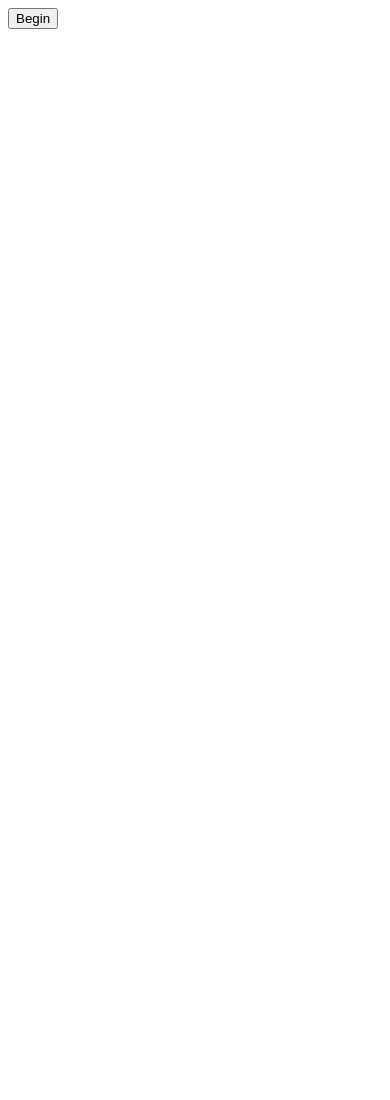
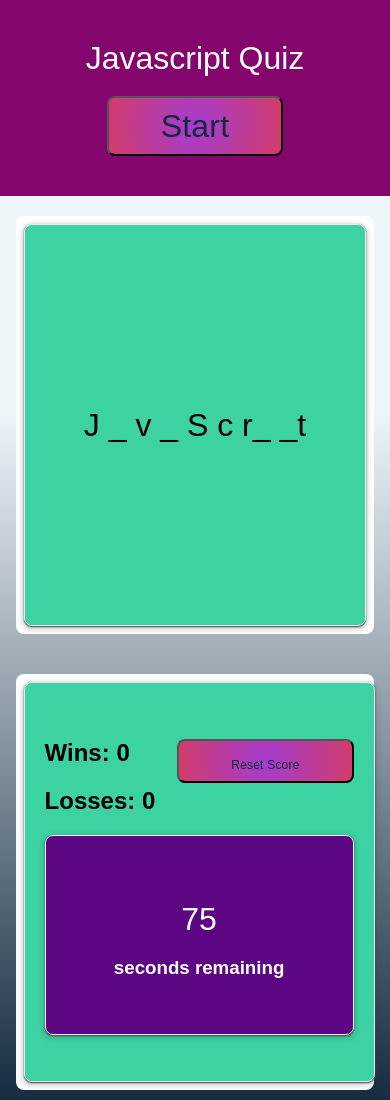
Before and after one commit to laurenagra/Quiz-Time, a plain HTML site: page index.html in a window 390 px wide. Before the commit the page ends 844 px from the top, so only its background shows below. Drawn offline with Linux system fonts and the light colour scheme.

Commit message:
Add style sheet and scoreboard

```diff
--- a/index.html
+++ b/index.html
@@ -4,10 +4,40 @@
     <meta charset="UTF-8">
     <meta http-equiv="X-UA-Compatible" content="IE=edge">
     <meta name="viewport" content="width=device-width, initial-scale=1.0">
-    <title>Document</title>
+    <link rel="stylesheet" type="text/css" href="./style.css" />
+    <title>Test Your Knowledge!</title>
 </head>
 <body>
-    <button id="start-btn">Begin</button>
+    <header>
+        <div class= "large-font">Javascript Quiz</div>
+        <button class="start-btn">Start</button>
+      </header>
+    <main>
+        <section>
+          <div class="card questions">
+            <div class="large-font word-blanks">J _ v _ S c r_ _t</div>
+          </div>
+        </section>
+
+        <section>
+          <div class="card results">
+            <div class = "win-loss-container">
+            <div>
+            <h2>Wins: <span class="win">0 </span> </h2>
+            <h2>Losses: <span class="lose">0</span></h2>
+          </div>
+            <button class="reset-button">Reset Score</button>
+        </div>
+            <div class= "card timer">
+              <div class = "timer-text">
+              <div class="large-font timer-count">75</div>
+              <h3>seconds remaining</h3>
+            </div>
+
+            </div>
+          </div>
+        </section>
+      </main>
     <script src="./index.js"></script>
 </body>
 </html>
--- a/index.js
+++ b/index.js
@@ -8,6 +8,69 @@
 //Interval- check through code from class for syntax
 //if 60 seconds take 5 seconds off for a wrong answer
 var startQuiz = document.getElementById("start-btn");
+var win = document.querySelector(".win");
+var lose = document.querySelector(".lose");
+var timerEl = document.querySelector(".timer-count");
+
+
+//Identify the questions I want to ask
+var questions = [
+    {
+        text: 'Which of the following type of variable takes precedence over other if names are same?',
+        choices: ['A - global variable',
+
+        'B - local variable',
+
+        'C - Both of the above.',
+
+        'D - None of the above.'],
+        correct: 'B - local variable'
+    },
+    {
+        text: 'All user-defined objects and built-in objects are descendants of an object called Object?',
+        choices: [
+            'A - true',
+            'B - false'],
+        correct: 'A - true'
+    },
+    {
+        text: 'Which of the following function of Number object returns a string value version of the current number in a format that may vary according to a browsers locale settings?',
+        choices: [ 'A - toExponential()',
+
+            'B - toFixed()',
+
+            'C - toLocaleString()',
+
+            'D - toString()'
+            ],
+            correct: 'C - toLocaleString()'
+    },
+    {
+        text: 'Which of the following function of String object returns a number indicating whether a reference string comes before or after or is the same as the given string in sort order?',
+        choices: ['A - localeCompare()',
+            'B - search()',
+
+            'C - substr()',
+
+            'D - concat()',
+         ],
+         correct: 'A - localeCompare()'
+    },
+    {
+        text: 'Which of the following function of Array object returns the last (greatest) index of an element within the array equal to the specified value, or -1 if none is found?',
+        choices: [ 'A - indexOf()',
+
+            'B - join()',
+
+            'C - lastIndexOf()',
+
+            'D - map()'
+        ],
+        correct: 'C - lastIndexOf()'
+    }
+]
+
+
 
 function quiz() {
     console.log("Boop");
--- /dev/null
+++ b/style.css
@@ -0,0 +1,147 @@
+* {
+    box-sizing: border-box;
+  }
+
+  body {
+    font-family: Arial;
+    margin: 0;
+    display: flex;
+    flex-direction: column;
+    min-height: 100vh;
+    justify-content: flex-start;
+    background: linear-gradient(
+      0deg,
+      rgba(19, 41, 61, 1) 0%,
+      rgba(237, 245, 249, 1) 63%
+    );
+  }
+
+  .reset-button {
+    font-size: 16px;
+    height: 30px;
+    line-height: 8px;
+    margin-top: 20px;
+  }
+
+  .win-loss-container {
+    display: flex;
+    justify-content: space-between;
+    margin-top: 16px;
+  }
+
+  button {
+    background: radial-gradient(
+      circle,
+      rgba(164, 60, 210) 0%,
+      rgba(210, 60, 106) 100%
+    );
+    border-radius: 8px;
+    color: #13293d;
+    cursor: pointer;
+    font-size: 2em;
+    letter-spacing: 0.21px;
+    line-height: 16px;
+    max-width: 255px;
+    padding: 20px 52px;
+    text-align: center;
+    transition-duration: 0.15s;
+    transition-property: background-color;
+    transition-timing-function: linear;
+    margin-top: 0.6em;
+  }
+
+  header {
+    padding: 40px;
+    text-align: center;
+    background: rgba(132, 6, 108 );
+    color: #fff;
+    border-bottom: 30px #879274;
+  }
+
+  main {
+    display: flex;
+    flex-wrap: wrap;
+    justify-content: space-around;
+  }
+
+  section {
+    flex: 0 auto;
+    padding: 8px;
+    margin-top: 50px;
+    background-color: white;
+    border-radius: 8px;
+  }
+
+  .word-guess {
+    width: 55vw;
+    height: 400px;
+  }
+
+  .results {
+    width: 30vw;
+    height: 400px;
+  }
+
+  .card {
+    background:
+      rgba(60, 210, 164);
+    border: 1px solid #eceff1;
+    border-radius: 8px;
+    box-shadow: rgba(60, 64, 67, 2) 0 1px 2px 0,
+      rgba(60, 64, 67, 0.15) 0 2px 4px 3px;
+    margin: auto;
+    padding: 20px;
+  }
+
+  .word-blanks {
+    line-height: 360px;
+  }
+
+  .large-font {
+    font-size: 3.5em;
+    text-align: center;
+  }
+
+  .timer {
+    height: 240px;
+    padding: 10px;
+    background: rgba(93, 6, 132);
+    color: #fff;
+    text-align: center;
+  }
+
+  .timer-text {
+    padding: 55px;
+  }
+
+  @media screen and (max-width: 1183px) {
+    main {
+      flex-direction: column;
+    }
+
+    .word-guess,
+    .results {
+      width: 90vw;
+    }
+
+    section {
+      background-color: white;
+      margin: 20px auto;
+      width: 92vw;
+    }
+  }
+
+  @media screen and (max-width: 504px) {
+    .large-font {
+      font-size: 2em;
+    }
+
+    .reset-button {
+      font-size: 12px;
+      width: 20ox;
+    }
+
+    .timer {
+      height: 200px;
+    }
+  }
```
